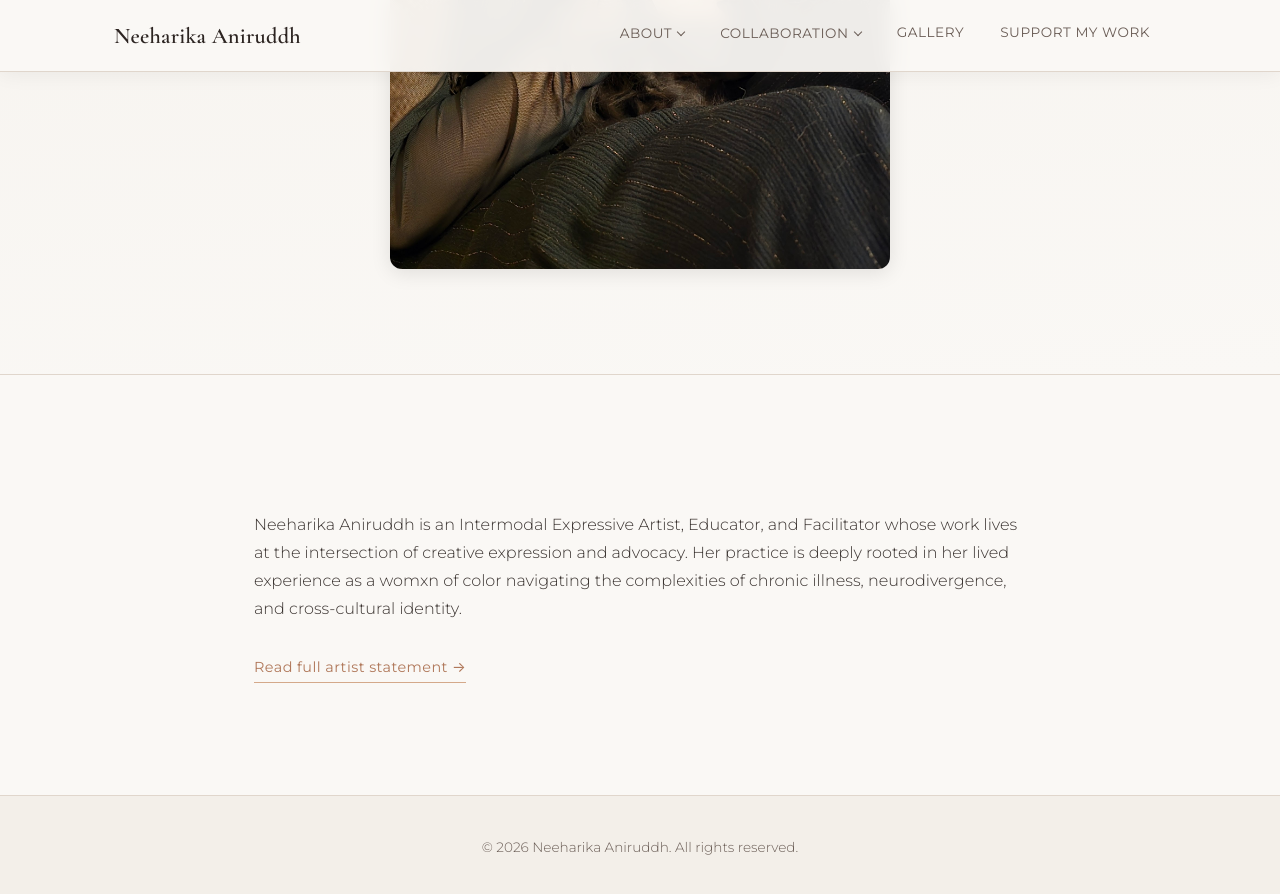
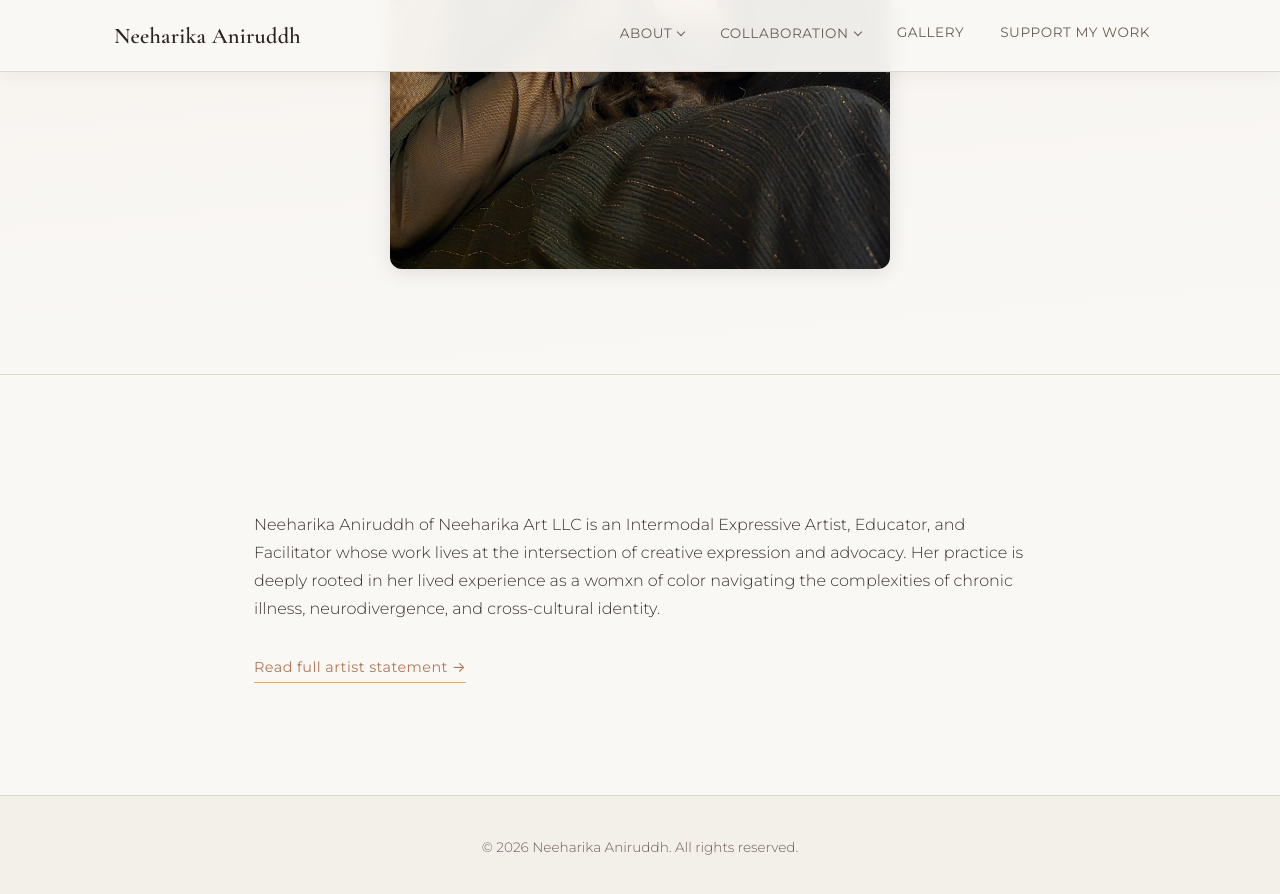
Before and after one commit to neehanir/neehanir.github.io, a Jekyll site: the page built from index.md, in a window 1280 px wide and 900 px high, scrolled down 802 px. Shown: the top 894 px of the window. Built offline with Jekyll 4.4.1, drawn with Linux system fonts in a browser that asks for light colours.

Commit message:
Add files via upload

```diff
--- a/index.md
+++ b/index.md
@@ -3,6 +3,6 @@ layout: home
 title: Home
 ---
 
-Neeharika Aniruddh is an Intermodal Expressive Artist, Educator, and Facilitator whose work lives at the intersection of creative expression and advocacy. Her practice is deeply rooted in her lived experience as a womxn of color navigating the complexities of chronic illness, neurodivergence, and cross-cultural identity.
+Neeharika Aniruddh of Neeharika Art LLC is an Intermodal Expressive Artist, Educator, and Facilitator whose work lives at the intersection of creative expression and advocacy. Her practice is deeply rooted in her lived experience as a womxn of color navigating the complexities of chronic illness, neurodivergence, and cross-cultural identity.
 
 [Read full artist statement →](/artist-statement/){: .read-more}
```
